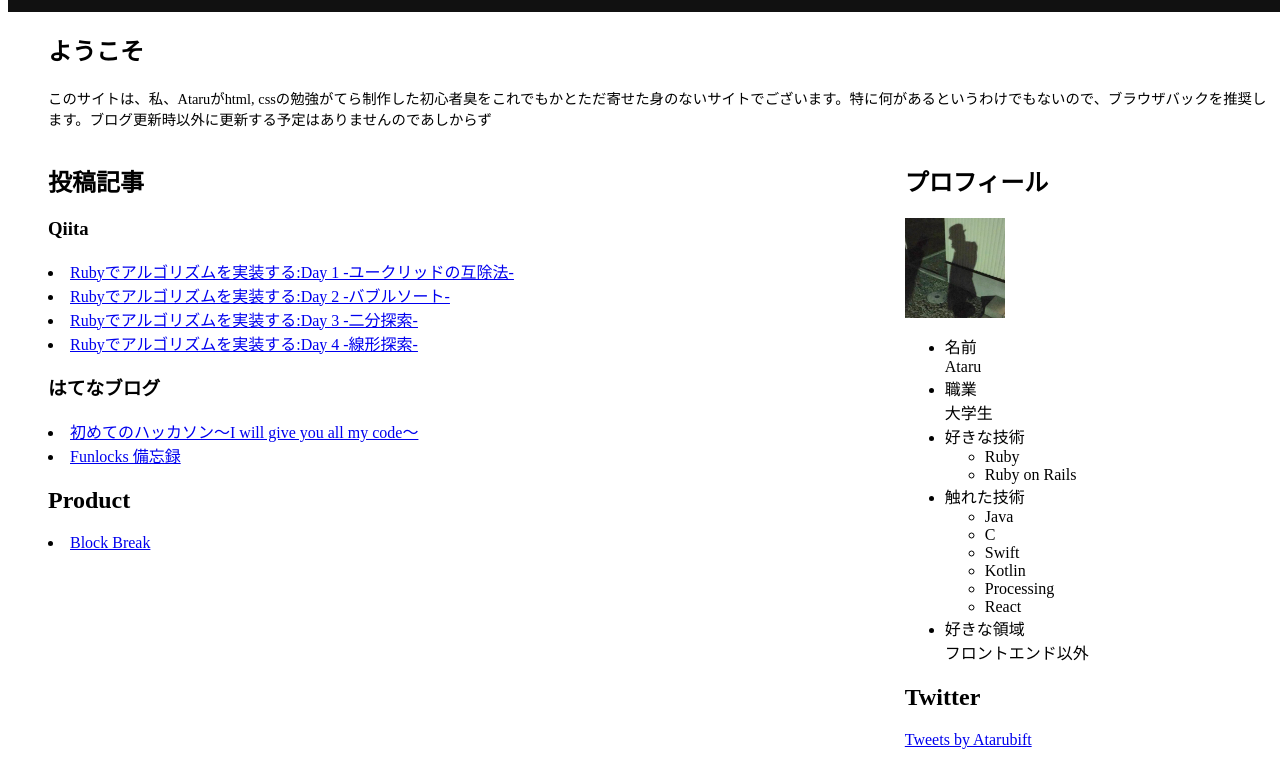
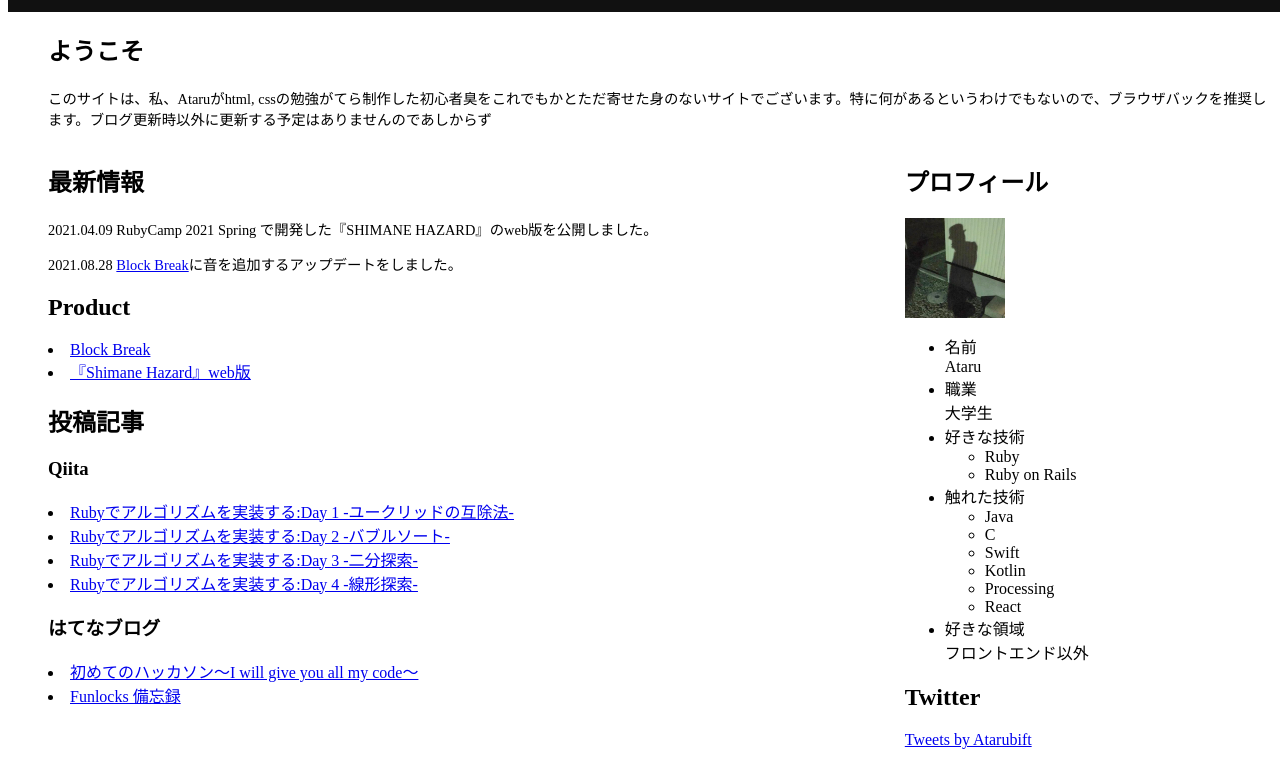
Before and after one commit to atarubift/atarubift.github.io, a plain HTML site: page index.html in a window 1280 px wide. Shown: the part 105-877 px from the top of the page. Drawn offline with Linux system fonts and the light colour scheme.

Commit message:
Update information

```diff
--- a/index.html
+++ b/index.html
@@ -18,6 +18,12 @@
 			</div>
 			<div class="container">
 				<div class="news">
+					<h2>最新情報</h2>
+					<p>2021.04.09 RubyCamp 2021 Spring で開発した『SHIMANE HAZARD』のweb版を公開しました。</p>
+					<p>2021.08.28 <a href="https://atarubift.github.io/blockBreakRuby/" target="_blank" rel="noopener noreferrer">Block Break</a>に音を追加するアップデートをしました。</p>
+					<h2>Product</h2>
+					<li><a href="https://atarubift.github.io/blockBreakRuby/" target="_blank" rel="noopener noreferrer">Block Break</a></li>
+					<li><a href="https://atarubift.github.io/shimaneHazard/" target="_blank" rel="noopener noreferrer">『Shimane Hazard』web版</a></li>
 					<h2>投稿記事</h2>
 					<h3>Qiita</h3>
 					<li><a href="https://qiita.com/Atarubift/items/4b7018c6ec8168dbc9be" target="_blank" rel="noopener noreferrer">Rubyでアルゴリズムを実装する:Day 1 -ユークリッドの互除法-</a></li>
@@ -27,8 +33,6 @@
 					<h3>はてなブログ</h3>
 				  <li><a href="https://atarubift.hatenablog.com/entry/2019/12/18/000000" target="_blank" rel="noopener noreferrer">初めてのハッカソン～I will give you all my code～</a></li>
 					<li><a href="https://atarubift.hatenablog.com/entry/2020/12/27/000000" target="_blank" rel="noopener noreferrer">Funlocks 備忘録</a></li>
-					<h2>Product</h2>
-					<li><a href="https://atarubift.github.io/blockBreakRuby/" target="_blank" rel="noopener noreferrer">Block Break</a></li>
 				</div>
 				<div class="side">
 					<h2>プロフィール</h2>
```
